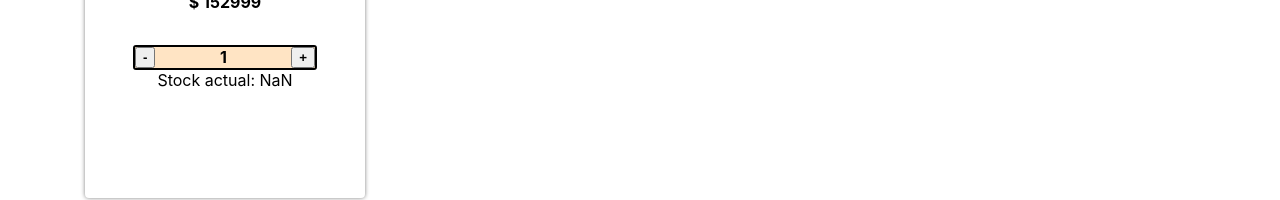
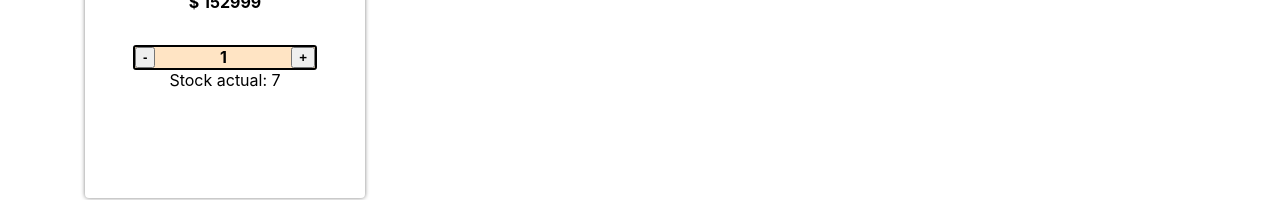
Before and after one commit to CarlosAltamiranoO/InformaticaAltamirano, a React (Create React App) app: page /producto/1 in a window 1280 px wide. Shown: the part 650-850 px from the top of the page. Built offline with nearby package versions, Linux system fonts and the light colour scheme.

Commit message:
cambie los datos enviados al ItemCount

```diff
--- a/src/components/Product/ItemDetail.jsx
+++ b/src/components/Product/ItemDetail.jsx
@@ -13,7 +13,8 @@
                 <p>{props.data.detail}</p>
                 <h4>$ {props.data.prise}</h4>
             </section>
-            <ItemCount initial={1} stock={props.data.stock} />
+            {/* <ItemCount initial={1} stock={props.data.stock} />  no toma los datos que emvio*/}
+            <ItemCount initial={1} stock={8} />
         </section>
     )
 }
```
